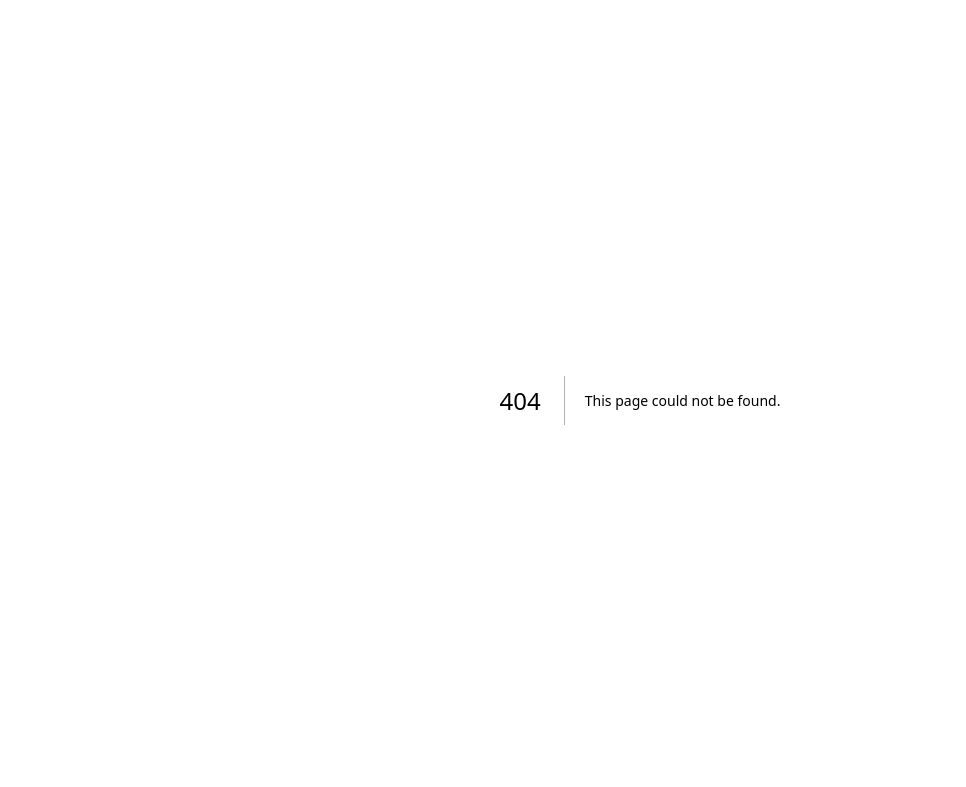
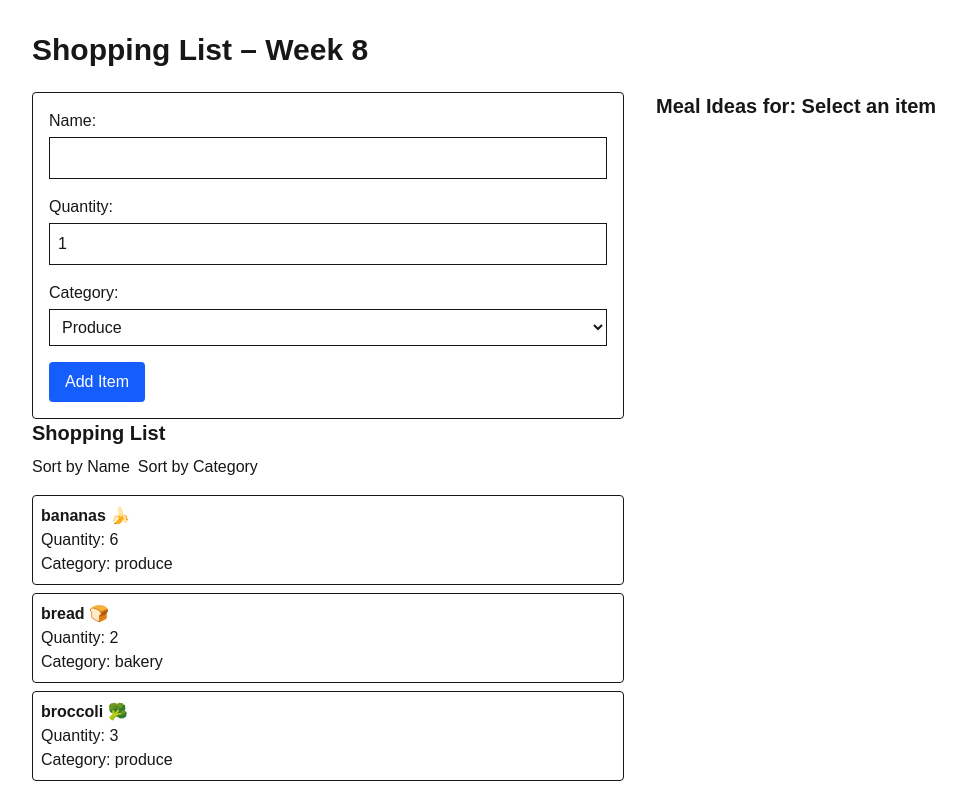
Before and after one commit to Saron-web/cprg306-assignments, a Next.js app: page /week-8 in a window 1280 px wide. Before the commit this address had no page. Shown: the top 787 px of the page, without its empty margins (0-966 px from the left). Built offline with nearby package versions, Linux system fonts and the light colour scheme.

Commit message:
Add Week 8

```diff
--- /dev/null
+++ b/app/week-8/item-list.tsx
@@ -0,0 +1,48 @@
+"use client";
+
+import Item from "./item";
+import { useState } from "react";
+
+type GroceryItem = {
+  id: string;
+  name: string;
+  quantity: number;
+  category: string;
+};
+
+export default function ItemList({
+  items,
+  onItemSelect,
+}: {
+  items: GroceryItem[];
+  onItemSelect: (item: GroceryItem) => void;
+}) {
+  const [sortBy, setSortBy] = useState<"name" | "category">("name");
+
+  const sortedItems = [...items].sort((a, b) =>
+    a[sortBy].localeCompare(b[sortBy])
+  );
+
+  return (
+    <div>
+      <h2 className="text-xl font-bold mb-2">Shopping List</h2>
+
+      <div className="flex gap-2 mb-4">
+        <button onClick={() => setSortBy("name")}>Sort by Name</button>
+        <button onClick={() => setSortBy("category")}>Sort by Category</button>
+      </div>
+
+      <ul className="space-y-2">
+        {sortedItems.map((item) => (
+          <Item
+            key={item.id}
+            name={item.name}
+            quantity={item.quantity}
+            category={item.category}
+            onSelect={() => onItemSelect(item)}
+          />
+        ))}
+      </ul>
+    </div>
+  );
+}
--- /dev/null
+++ b/app/week-8/item.tsx
@@ -0,0 +1,24 @@
+"use client";
+
+export default function Item({
+  name,
+  quantity,
+  category,
+  onSelect,
+}: {
+  name: string;
+  quantity: number;
+  category: string;
+  onSelect: () => void;
+}) {
+  return (
+    <li
+      className="border p-2 rounded cursor-pointer hover:bg-gray-100"
+      onClick={onSelect}
+    >
+      <div className="font-bold">{name}</div>
+      <div>Quantity: {quantity}</div>
+      <div>Category: {category}</div>
+    </li>
+  );
+}
--- /dev/null
+++ b/app/week-8/items.json
@@ -0,0 +1,74 @@
+[
+  {
+    "id": "1h2GJKH12gkHG31h1H",
+    "name": "milk, 4 L 🥛",
+    "quantity": 1,
+    "category": "dairy"
+  },
+  {
+    "id": "2KJH3k2j3H1k2J3K1H",
+    "name": "bread 🍞",
+    "quantity": 2,
+    "category": "bakery"
+  },
+  {
+    "id": "3h2KJH3k2j3H1k2J3",
+    "name": "eggs, dozen 🥚",
+    "quantity": 2,
+    "category": "dairy"
+  },
+  {
+    "id": "4k2J3K1H2GJKH12gk",
+    "name": "bananas 🍌",
+    "quantity": 6,
+    "category": "produce"
+  },
+  {
+    "id": "5H1h1H2KJH3k2j3H",
+    "name": "broccoli 🥦",
+    "quantity": 3,
+    "category": "produce"
+  },
+  {
+    "id": "6H1k2J3K1H2GJKH1",
+    "name": "chicken breasts, 1 kg 🍗",
+    "quantity": 1,
+    "category": "meat"
+  },
+  {
+    "id": "7gkHG31h1H2KJH3k",
+    "name": "pasta sauce 🍝",
+    "quantity": 3,
+    "category": "canned goods"
+  },
+  {
+    "id": "8j3H1k2J3K1H2GJK",
+    "name": "spaghetti, 454 g 🍝",
+    "quantity": 2,
+    "category": "dry goods"
+  },
+  {
+    "id": "9H12gkHG31h1H2KJ",
+    "name": "toilet paper, 12 pack 🧻",
+    "quantity": 1,
+    "category": "household"
+  },
+  {
+    "id": "10H3k2j3H1k2J3K1",
+    "name": "paper towels, 6 pack",
+    "quantity": 1,
+    "category": "household"
+  },
+  {
+    "id": "11k2J3K1H2GJKH12",
+    "name": "dish soap 🍽️",
+    "quantity": 1,
+    "category": "household"
+  },
+  {
+    "id": "12GJKH12gkHG31h1",
+    "name": "hand soap 🧼",
+    "quantity": 4,
+    "category": "household"
+  }
+]
--- /dev/null
+++ b/app/week-8/meal-ideas.tsx
@@ -0,0 +1,59 @@
+"use client";
+
+import { useState, useEffect } from "react";
+
+type Meal = {
+  idMeal: string;
+  strMeal: string;
+  strMealThumb: string;
+};
+
+// Fetch meals from TheMealDB API
+async function fetchMealIdeas(ingredient: string): Promise<Meal[]> {
+  if (!ingredient) return [];
+
+  try {
+    const response = await fetch(
+      `https://www.themealdb.com/api/json/v1/1/filter.php?i=${ingredient}`
+    );
+
+    if (!response.ok) {
+      throw new Error(`HTTP error! status: ${response.status}`);
+    }
+
+    const data = await response.json();
+    return data.meals || [];
+  } catch (error) {
+    console.error("Error fetching meal ideas:", error);
+    return [];
+  }
+}
+
+export default function MealIdeas({ ingredient }: { ingredient: string }) {
+  const [meals, setMeals] = useState<Meal[]>([]);
+
+  async function loadMealIdeas() {
+    const ideas = await fetchMealIdeas(ingredient);
+    setMeals(ideas);
+  }
+
+  useEffect(() => {
+    loadMealIdeas();
+  }, [ingredient]);
+
+  return (
+    <div>
+      <h2 className="text-xl font-bold mb-2">
+        Meal Ideas for: {ingredient || "Select an item"}
+      </h2>
+
+      {ingredient && meals.length === 0 && <p>No meal ideas found.</p>}
+
+      <ul className="space-y-2">
+        {meals.map((meal) => (
+          <li key={meal.idMeal}>{meal.strMeal}</li>
+        ))}
+      </ul>
+    </div>
+  );
+}
--- /dev/null
+++ b/app/week-8/new-item.tsx
@@ -0,0 +1,98 @@
+"use client";
+
+import { useState } from "react";
+
+interface NewItemProps {
+  onAddItem: (item: {
+    id: string;
+    name: string;
+    quantity: number;
+    category: string;
+  }) => void;
+}
+
+const initialState = {
+  name: "",
+  quantity: 1,
+  category: "produce",
+};
+
+export default function NewItem({ onAddItem }: NewItemProps) {
+  const [item, setItem] = useState(initialState);
+
+  const handleChange = (e: React.ChangeEvent<HTMLInputElement | HTMLSelectElement>) => {
+    const { name, value, type } = e.target;
+
+    setItem((prev) => ({
+      ...prev,
+      [name]: type === "number" ? Number(value) : value,
+    }));
+  };
+
+  const handleSubmit = (e: React.FormEvent) => {
+    e.preventDefault();
+
+    const newItem = {
+      ...item,
+      id: crypto.randomUUID(),
+    };
+
+    onAddItem(newItem);
+    setItem(initialState);
+  };
+
+  return (
+    <form onSubmit={handleSubmit} className="space-y-4 p-4 border rounded">
+      <div>
+        <label className="block mb-1">Name:</label>
+        <input
+          type="text"
+          name="name"
+          value={item.name}
+          onChange={handleChange}
+          className="border p-2 w-full"
+          required
+        />
+      </div>
+
+      <div>
+        <label className="block mb-1">Quantity:</label>
+        <input
+          type="number"
+          name="quantity"
+          value={item.quantity}
+          onChange={handleChange}
+          className="border p-2 w-full"
+          min={1}
+          required
+        />
+      </div>
+
+      <div>
+        <label className="block mb-1">Category:</label>
+        <select
+          name="category"
+          value={item.category}
+          onChange={handleChange}
+          className="border p-2 w-full"
+        >
+          <option value="produce">Produce</option>
+          <option value="dairy">Dairy</option>
+          <option value="bakery">Bakery</option>
+          <option value="meat">Meat</option>
+          <option value="frozen">Frozen</option>
+          <option value="canned">Canned</option>
+          <option value="dry">Dry Goods</option>
+          <option value="household">Household</option>
+        </select>
+      </div>
+
+      <button
+        type="submit"
+        className="bg-blue-600 text-white px-4 py-2 rounded hover:bg-blue-700"
+      >
+        Add Item
+      </button>
+    </form>
+  );
+}
--- /dev/null
+++ b/app/week-8/page.tsx
@@ -0,0 +1,52 @@
+"use client";
+
+import { useState } from "react";
+import ItemList from "./item-list";
+import NewItem from "./new-item";
+import MealIdeas from "./meal-ideas";
+import itemsData from "./items.json";
+
+type GroceryItem = {
+  id: string;
+  name: string;
+  quantity: number;
+  category: string;
+};
+
+export default function Page() {
+  const [items, setItems] = useState<GroceryItem[]>(itemsData);
+  const [selectedItemName, setSelectedItemName] = useState("");
+
+  function cleanItemName(name: string) {
+    return name
+      .split(",")[0] // remove quantity
+      .replace(/[^\p{L}\p{N}\s]/gu, "") // remove emojis
+      .trim();
+  }
+
+  function handleItemSelect(item: GroceryItem) {
+    const cleaned = cleanItemName(item.name);
+    setSelectedItemName(cleaned);
+  }
+
+  function handleAddItem(newItem: GroceryItem) {
+    setItems((prev) => [...prev, newItem]);
+  }
+
+  return (
+    <main className="p-8">
+      <h1 className="text-3xl font-bold mb-6">Shopping List – Week 8</h1>
+
+      <div className="flex gap-8">
+        <div className="w-1/2">
+          <NewItem onAddItem={handleAddItem} />
+          <ItemList items={items} onItemSelect={handleItemSelect} />
+        </div>
+
+        <div className="w-1/2">
+          <MealIdeas ingredient={selectedItemName} />
+        </div>
+      </div>
+    </main>
+  );
+}
```
